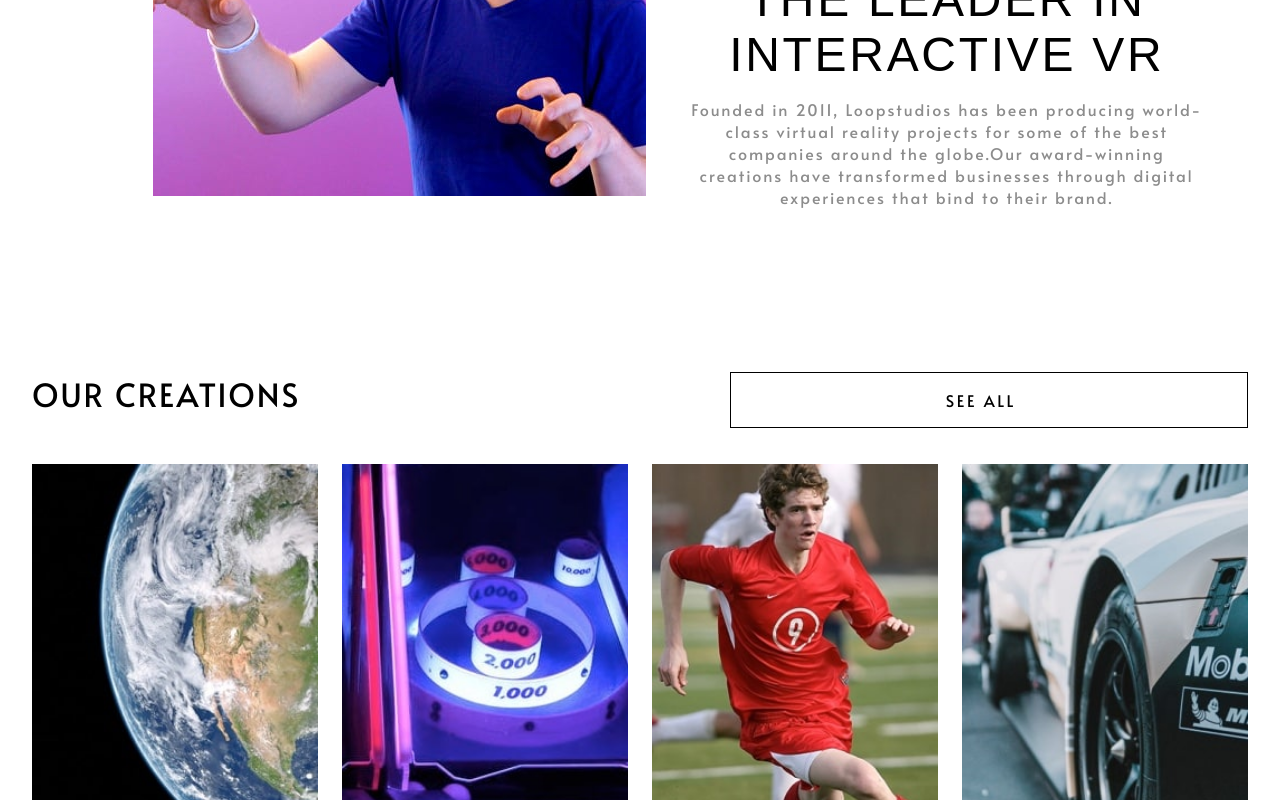
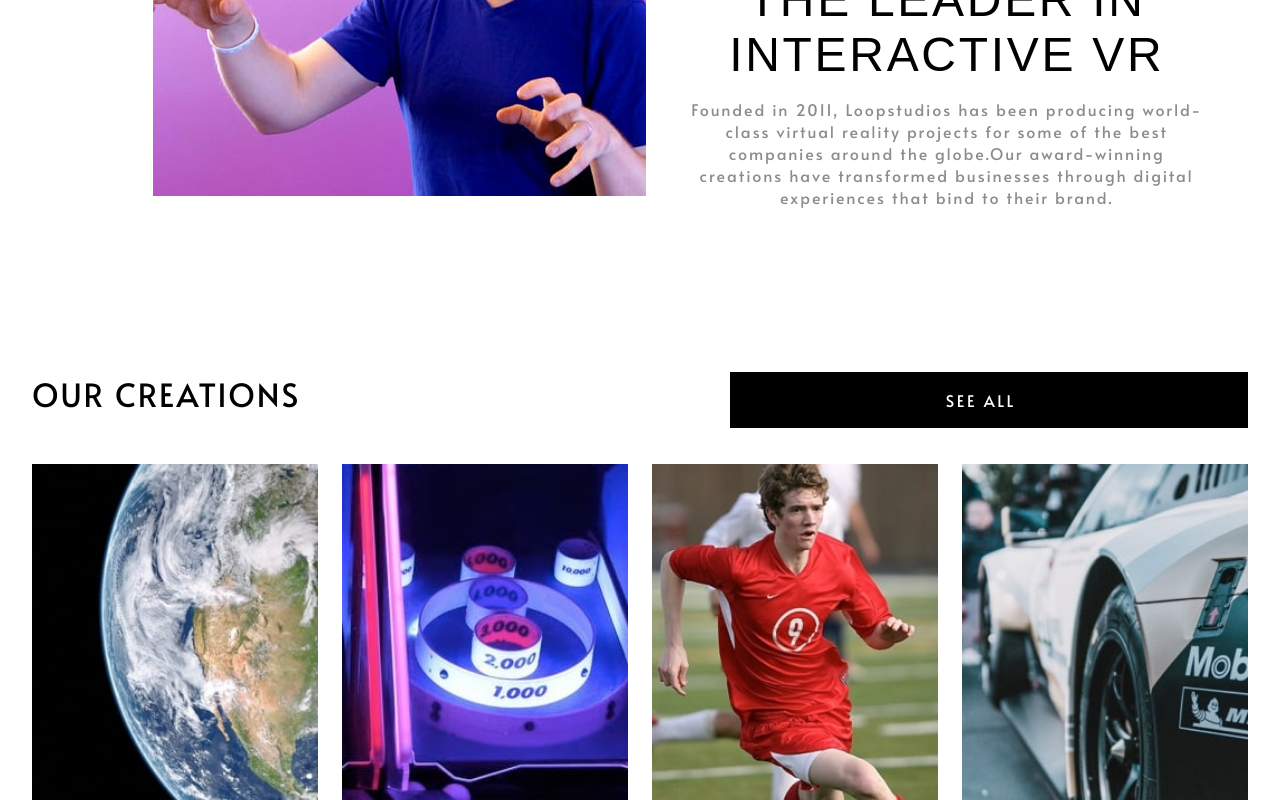
Before and after one commit to itsmebipul00/loop-studios, a plain HTML site: page index.html in a window 1280 px wide. In both pictures the pointer is over the link "SEE ALL". Shown: the part 1228-2028 px from the top of the page. Drawn offline with Linux system fonts and the light colour scheme.

Commit message:
btn hover added

```diff
--- a/style.css
+++ b/style.css
@@ -306,6 +306,11 @@ h1 {
   padding: 1em 1em 1em 0;
 }
 
+.see-all:hover {
+  background: hsl(var(--clr-black));
+  color: hsl(var(--clr-white));
+}
+
 .creation {
   grid-area: title;
 }
```
